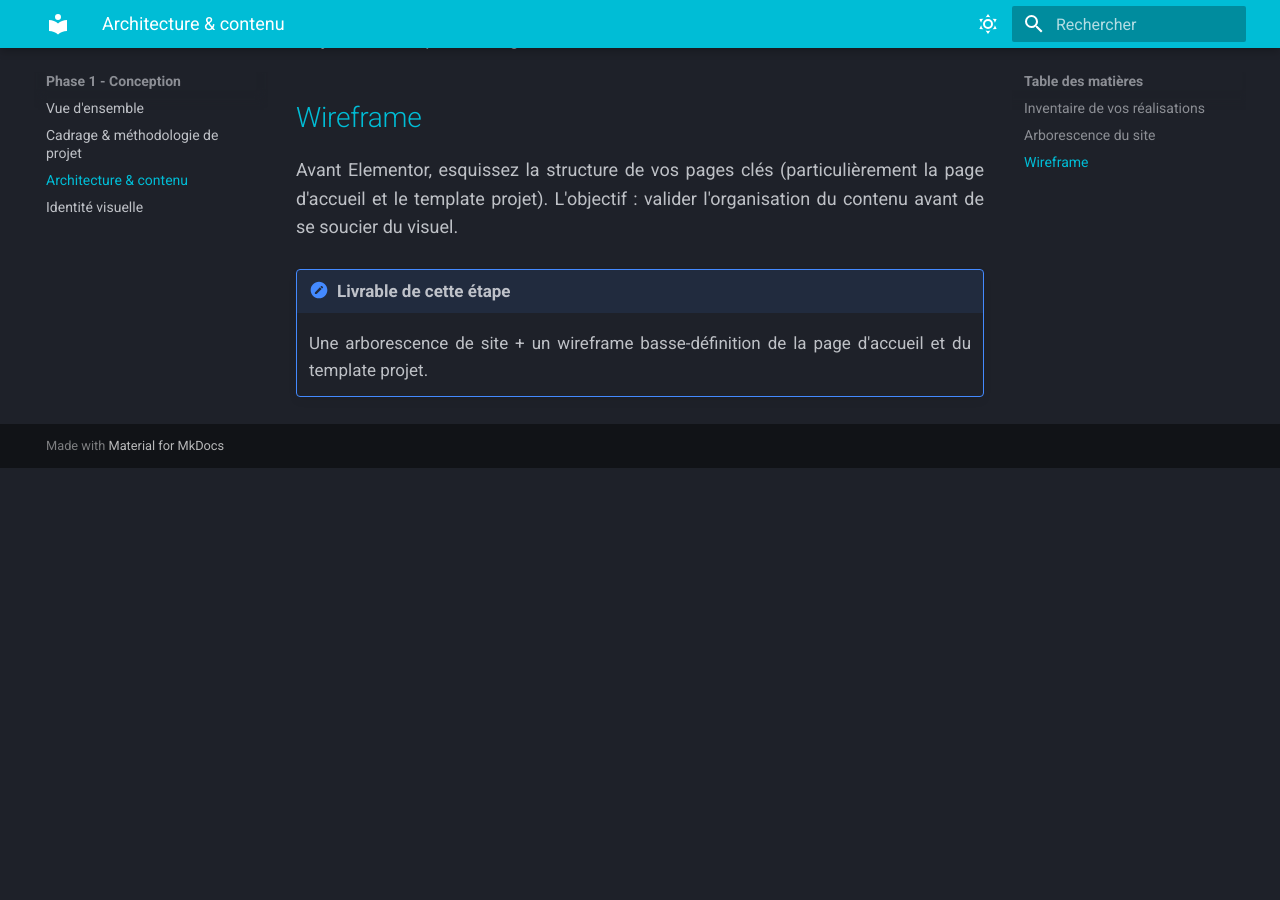
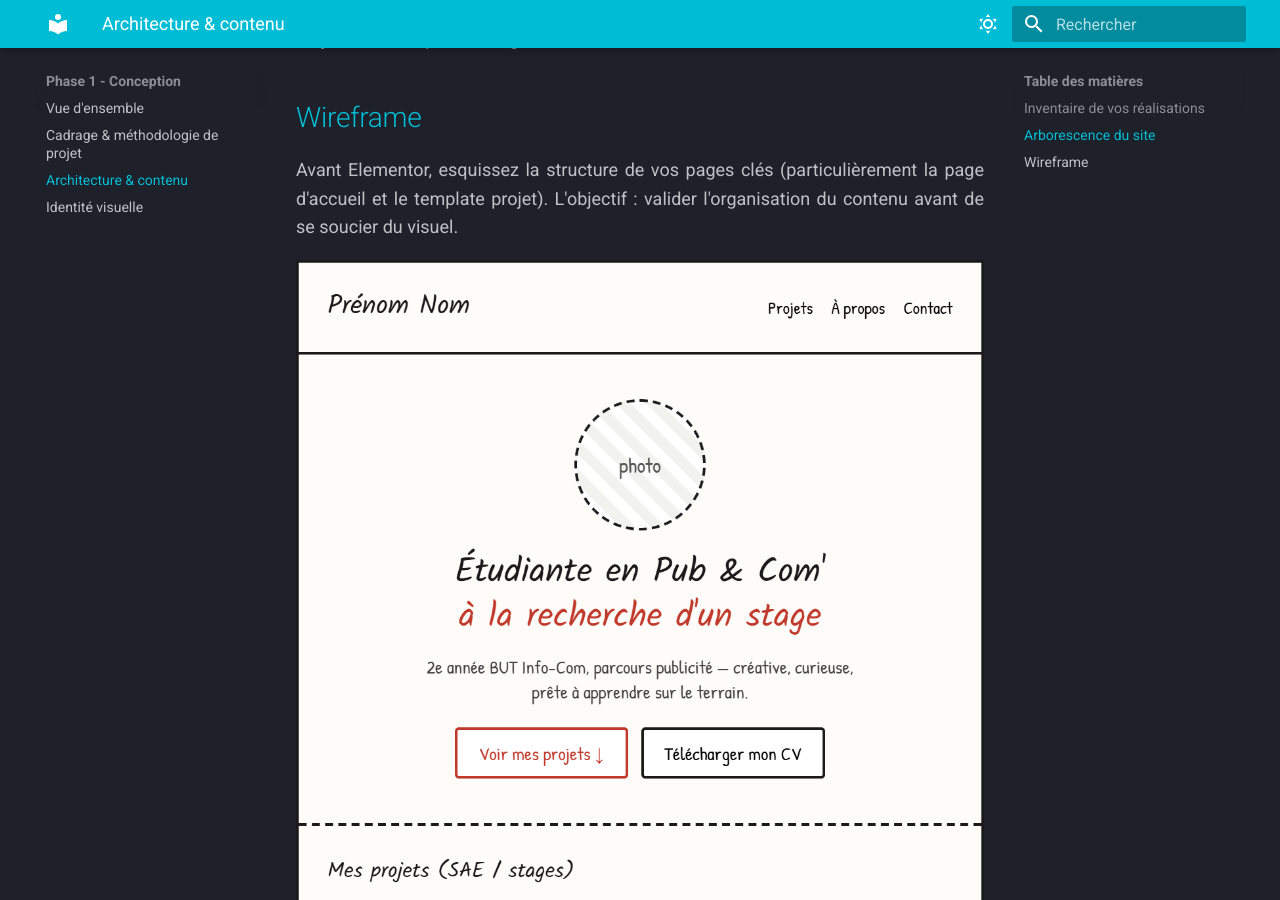
Before and after one commit to davidtrannoy-umlp/2a-portfolio, an MkDocs documentation site: the page built from docs/01-conception/architecture-contenu.md, in a window 1280 px wide and 900 px high, scrolled down 897 px. Built offline with MkDocs 1.6.1 and Material for MkDocs 9.7.7, drawn with Linux system fonts in a browser that asks for light colours; before the commit the page ends 1365 px from its top, so only the background shows below that.

Commit message:
Ajoute l'image du wireframe dans la page Architecture & contenu

```diff
--- a/docs/01-conception/architecture-contenu.md
+++ b/docs/01-conception/architecture-contenu.md
@@ -21,5 +21,7 @@ Listez toutes les réalisations mobilisables : projets de 1A et 2A (prévoir de
 
 Avant Elementor, esquissez la structure de vos pages clés (particulièrement la page d'accueil et le template projet). L'objectif : valider l'organisation du contenu avant de se soucier du visuel.
 
+![Exemple de wireframe basse-définition](../assets/wireframe-1.png)
+
 !!! note "Livrable de cette étape"
     Une arborescence de site + un wireframe basse-définition de la page d'accueil et du template projet.
```
